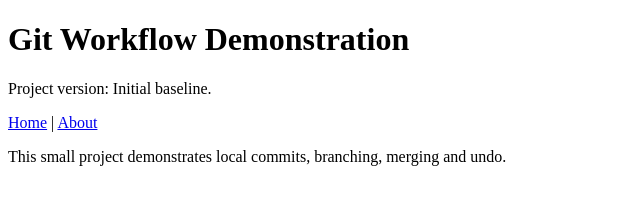
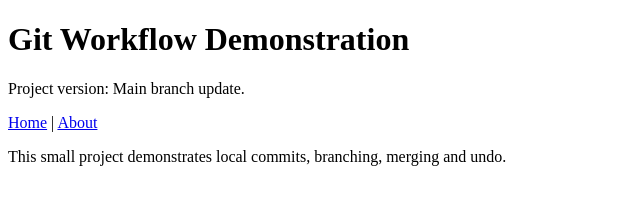
Before and after one commit to vedanshun05/bits-sdp-sga2-git-workflow, a plain HTML site: page index.html in a window 1280 px wide. Shown: the full height of the page, 0-640 px from the left. Drawn offline with Linux system fonts and the light colour scheme.

Commit message:
Update home page description

```diff
--- a/index.html
+++ b/index.html
@@ -7,7 +7,7 @@
 </head>
 <body>
   <h1>Git Workflow Demonstration</h1>
-  <p>Project version: Initial baseline.</p>
+  <p>Project version: Main branch update.</p>
   <nav><a href="index.html">Home</a> | <a href="about.html">About</a></nav>
   <p>This small project demonstrates local commits, branching, merging and undo.</p>
 </body>
```
